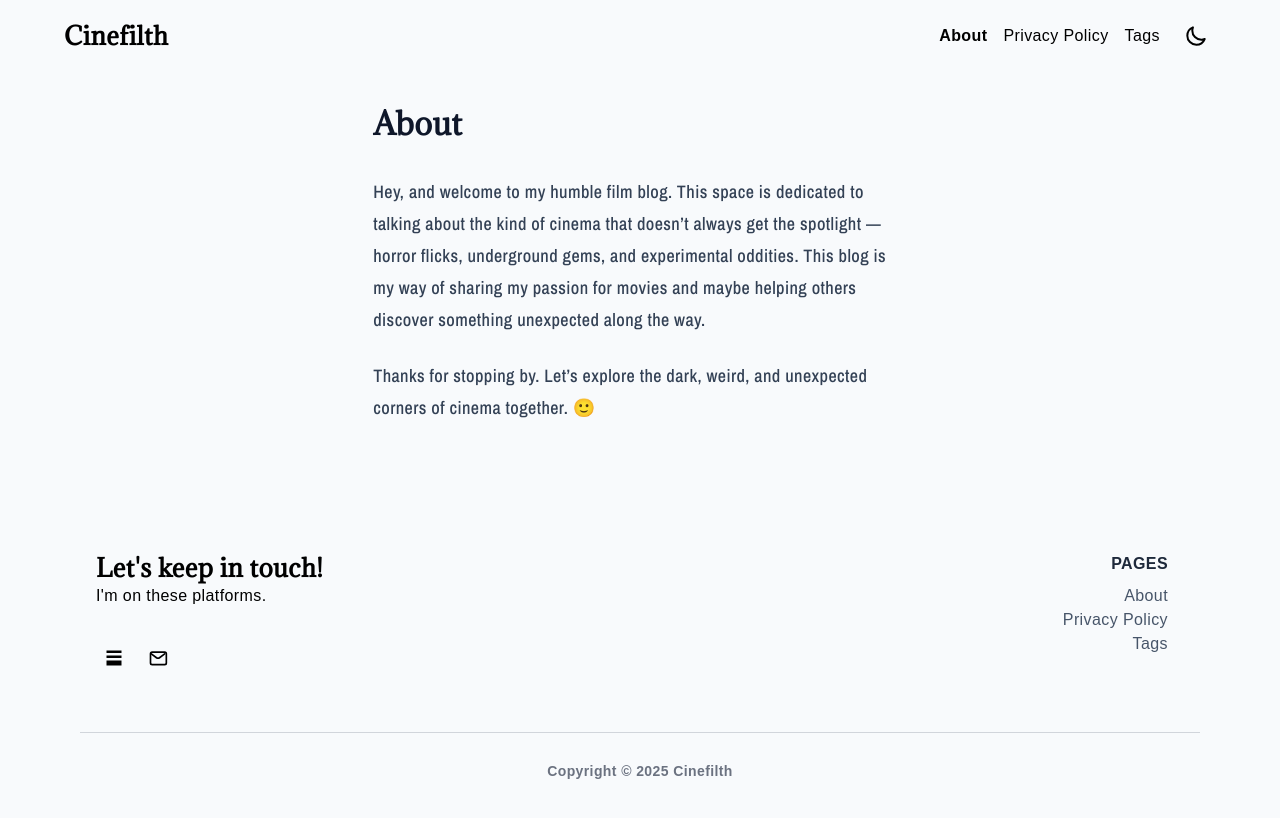
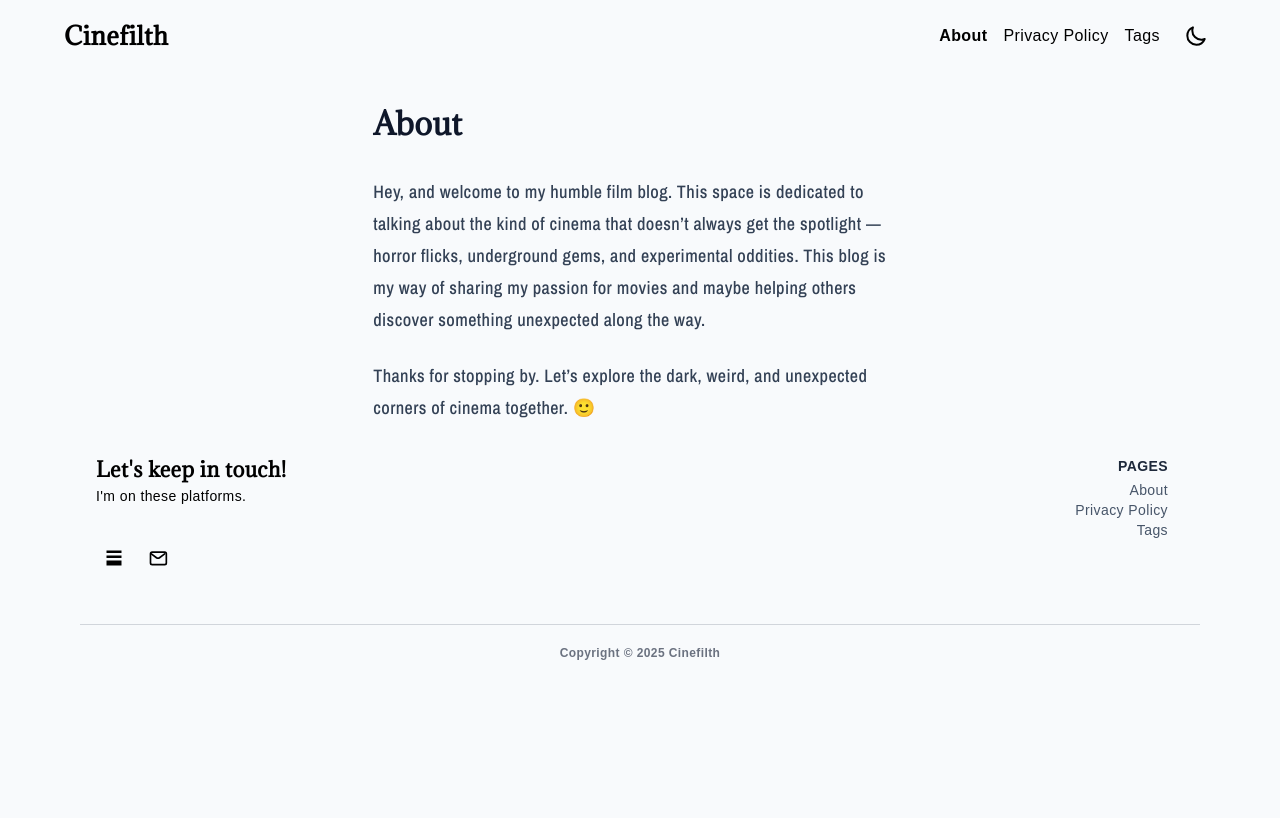
Before and after one commit to KanbeiKuroda/q7m_s9xv4kz8r2b1t6_dwpf0hlj, a Jekyll site: the page built from about.md, in a window 1280 px wide. Shown: the top 818 px of the page. Built offline with Jekyll 4.4.1, drawn with Linux system fonts in a browser that asks for light colours.

Commit message:
Update footer.html

```diff
--- a/_includes/footer.html
+++ b/_includes/footer.html
@@ -1,24 +1,24 @@
 {% capture currentYear %}{{ 'now' | date: '%Y' }}{% endcapture %}
 
-<footer class="relative pt-24 pb-6">
+<footer class="relative pt-20 pb-4">
   <div class="container mx-auto px-4">
     <div class="flex flex-wrap text-left lg:text-left">
       <div class="w-full lg:w-6/12 px-4">
-        <h4 class="text-2xl font-semibold">
+        <h4 class="text-xl font-semibold">
           {{ site.data[site.lang].footer.title | default: "Let's keep in touch!" | localize }}
         </h4>
-        <span class="text-base dark:text-slate-300 my-4">
+        <span class="text-sm dark:text-slate-300 my-3">
           {{ site.data[site.lang].footer.description | default: "I'm on these platforms." }}
         </span>
         {% include social.html %}
       </div>
       <div class="w-full lg:w-6/12 px-4">
-        <div class="flex flex-wrap text-right mb-6">
+        <div class="flex flex-wrap text-right mb-4">
           <div class="w-full lg:w-4/12 px-4 ml-auto">
-            <span class="block uppercase text-slate-800 dark:text-slate-200 font-semibold mb-2">
+            <span class="block uppercase text-slate-800 dark:text-slate-200 text-sm font-semibold mb-1"> <!-- Added text-sm -->
               {{ site.data[site.lang].footer.pages | default: "Pages" }}
             </span>
-            <ul>
+            <ul class="text-sm">
               {% for page in site.pages %}
               <li>
                 <a class="text-slate-600 hover:text-slate-800 dark:text-slate-300 dark:hover:text-slate-200"
@@ -30,10 +30,10 @@
         </div>
       </div>
     </div>
-    <hr class="my-6 border-gray-300">
+    <hr class="my-4 border-gray-300">
     <div class="flex flex-wrap items-center md:justify-between justify-center">
       <div class="w-full md:w-4/12 px-4 mx-auto text-center">
-        <div class="text-sm text-gray-500 font-semibold py-1">
+        <div class="text-xs text-gray-500 font-semibold py-1">
           Copyright © <span id="get-current-year">{{currentYear}}</span>
           <a href="{{ site.url }}" class="text-gray-500 hover:text-gray-800 dark:text-slate-500 dark:hover:text-slate-200" target="_blank">
             {{site.title}}
```
